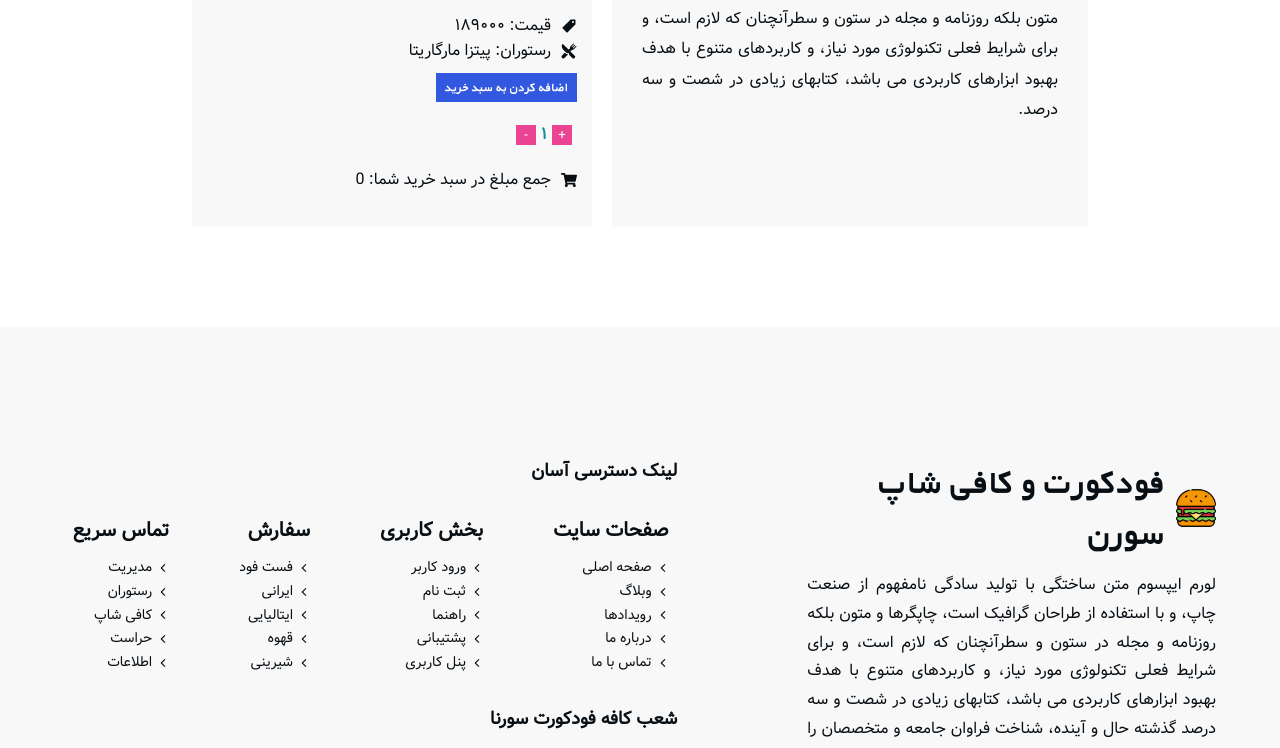
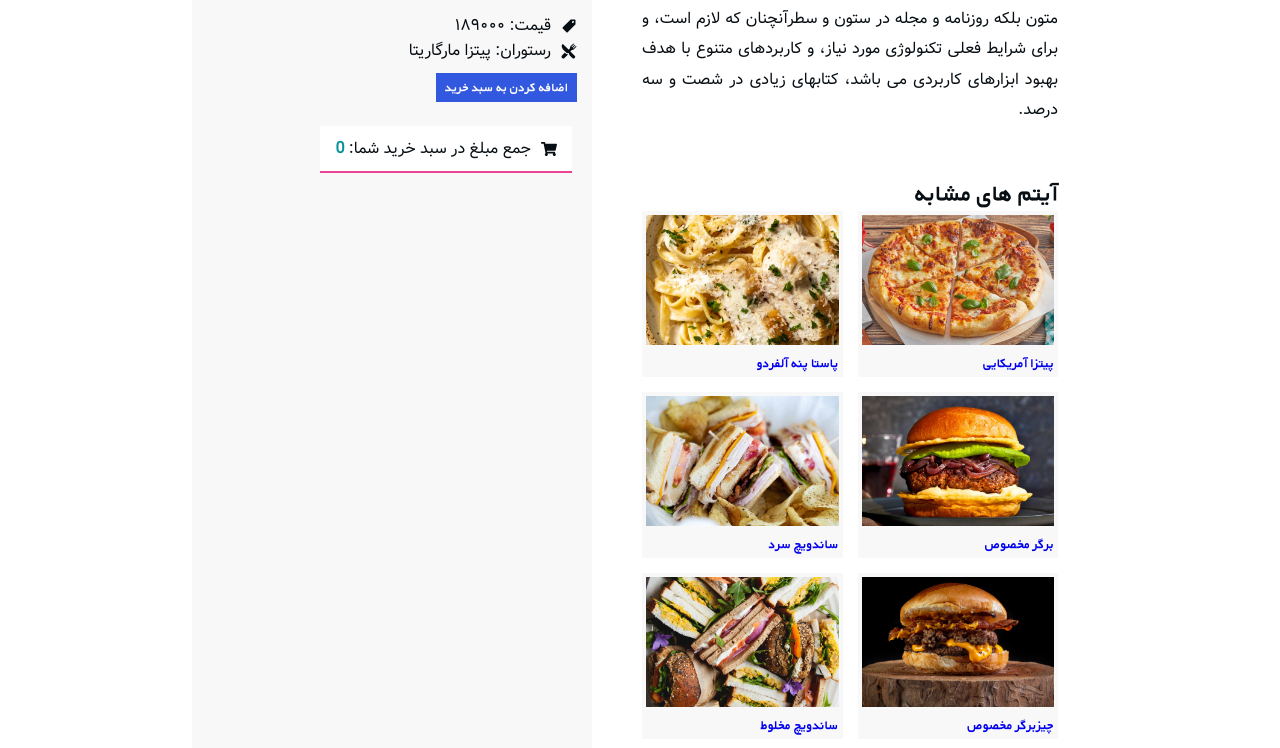
Before and after one commit to behnamhamidi1991/fastfood-fa, a React (Vite) app: page /production/1 in a window 1280 px wide. Shown: the part 445-1193 px from the top of the page. Built offline with nearby package versions, Linux system fonts and the light colour scheme.

Commit message:
Comments

```diff
--- a/src/pages/Production/SingleProduction/SingleProduction.jsx
+++ b/src/pages/Production/SingleProduction/SingleProduction.jsx
@@ -1,4 +1,4 @@
-import React, { useEffect } from 'react';
+import React, { useEffect, useState } from 'react';
 import { Link, useParams } from 'react-router-dom';
 import { food } from '../../../foodData';
 import './singleproduction.scss';
@@ -8,7 +8,6 @@ import {
   selectTotal,
   selectCart,
 } from '../../../features/cartSlice/cartSlice';
-
 import { IoIosPricetag } from 'react-icons/io';
 import { IoRestaurant } from 'react-icons/io5';
 import { FaShoppingCart } from 'react-icons/fa';
@@ -18,6 +17,9 @@ const SingleProduction = () => {
   const singleProduction = food.find((item) => item.id === id);
 
   const filteredFood = food.filter((item) => item.id !== id);
+  const cart = useSelector(selectCart);
+  const itemQuantity = cart.find((item) => item.id === id)?.quantity || 0;
+  const itemExist = cart.find((item) => item.id === id);
 
   const dispatch = useDispatch();
   const total = useSelector((state) => selectTotal(selectCart(state)));
@@ -36,6 +38,23 @@ const SingleProduction = () => {
       <div className="singleProduct-right">
         <h3>{singleProduction.title}</h3>
         <p>{singleProduction.description}</p>
+        <div className="singleProduct-right-other-container">
+          <div className="singleProduct-right-other-header">
+            <h3>آیتم های مشابه</h3>
+          </div>
+          <div className="singleProduct-right-other">
+            {filteredFood.map((item) => (
+              <Link
+                to={`/production/${item.id}`}
+                key={item.id}
+                className="singleProduct-right-other-box"
+              >
+                <img src={item.img} alt={item.title} />
+                <h4>{item.title}</h4>
+              </Link>
+            ))}
+          </div>
+        </div>
       </div>
       <div className="singleProduct-left">
         <img src={singleProduction.img} alt={singleProduction.title} />
@@ -48,18 +67,25 @@ const SingleProduction = () => {
             <IoRestaurant className="singleProduct-left-content-icon" />
             رستوران: {singleProduction.restaurant}
           </p>
-          <button className="singleProduct-left-content-btn">
+          <button
+            className="singleProduct-left-content-btn"
+            onClick={() => handleAddToCart(singleProduction)}
+          >
             اضافه کردن به سبد خرید
           </button>
         </div>
-        <div className="singleProduct-left-cart">
-          <button>+</button>
-          <span>1</span>
-          <button>-</button>
-        </div>
+
+        {itemExist ? (
+          <div className="singleProduct-left-cart">
+            <p>تعداد: </p>
+            <p>{itemQuantity}</p>
+          </div>
+        ) : null}
         <div className="singleProduct-left-total">
           <FaShoppingCart className="singleProduct-left-cart-icon" />
-          <p>جمع مبلغ در سبد خرید شما: 0</p>
+          <p>
+            جمع مبلغ در سبد خرید شما: <span>{total}</span>
+          </p>
         </div>
       </div>
     </div>
--- a/src/pages/Production/SingleProduction/singleproduction.scss
+++ b/src/pages/Production/SingleProduction/singleproduction.scss
@@ -3,7 +3,6 @@
   padding: 100px 15%;
   gap: 20px;
   .singleProduct-right {
-    background-color: var(--post-color);
     padding: 30px;
     h3 {
       font-family: 'title';
@@ -12,6 +11,27 @@
     p {
       line-height: 1.9;
       text-align: justify;
+    }
+
+    .singleProduct-right-other-container {
+      margin-top: 50px;
+
+      .singleProduct-right-other {
+        display: grid;
+        grid-template-columns: repeat(auto-fit, minmax(150px, auto));
+        grid-gap: 15px;
+        img {
+          width: 100%;
+        }
+        .singleProduct-right-other-box {
+          background-color: var(--post-color);
+          padding: 4px;
+          h4 {
+            font-family: 'title';
+            font-size: 14px;
+          }
+        }
+      }
     }
   }
 
@@ -24,6 +44,7 @@
 
     .singleProduct-left-content {
       padding: 10px 15px;
+      margin-bottom: 14px;
       .singleProduct-left-content-price {
         display: flex;
         align-items: center;
@@ -46,20 +67,18 @@
     }
 
     .singleProduct-left-cart {
-      padding: 10px 15px;
-
-      button {
-        border: none;
-        width: 20px;
-        height: 20px;
-        background-color: var(--secondary-color);
-        color: #fff;
-        margin: 0 5px;
-      }
-      span {
+      padding: 6px 10px;
+      display: flex;
+      gap: 10px;
+      background-color: var(--bg-color);
+      width: fit-content;
+      margin-right: 20px;
+      border-bottom: 2px solid var(--secondary-color);
+      margin-bottom: 12px;
+      p {
         font-family: 'fanum';
         font-weight: 900;
-        color: var(--green-color);
+        font-size: 14px;
       }
     }
 
@@ -67,7 +86,15 @@
       display: flex;
       align-items: center;
       gap: 10px;
+      margin-right: 20px;
+      background-color: var(--bg-color);
+      width: fit-content;
       padding: 10px 15px;
+      border-bottom: 2px solid var(--secondary-color);
+      span {
+        color: var(--green-color);
+        font-weight: 900;
+      }
     }
   }
 }
```
